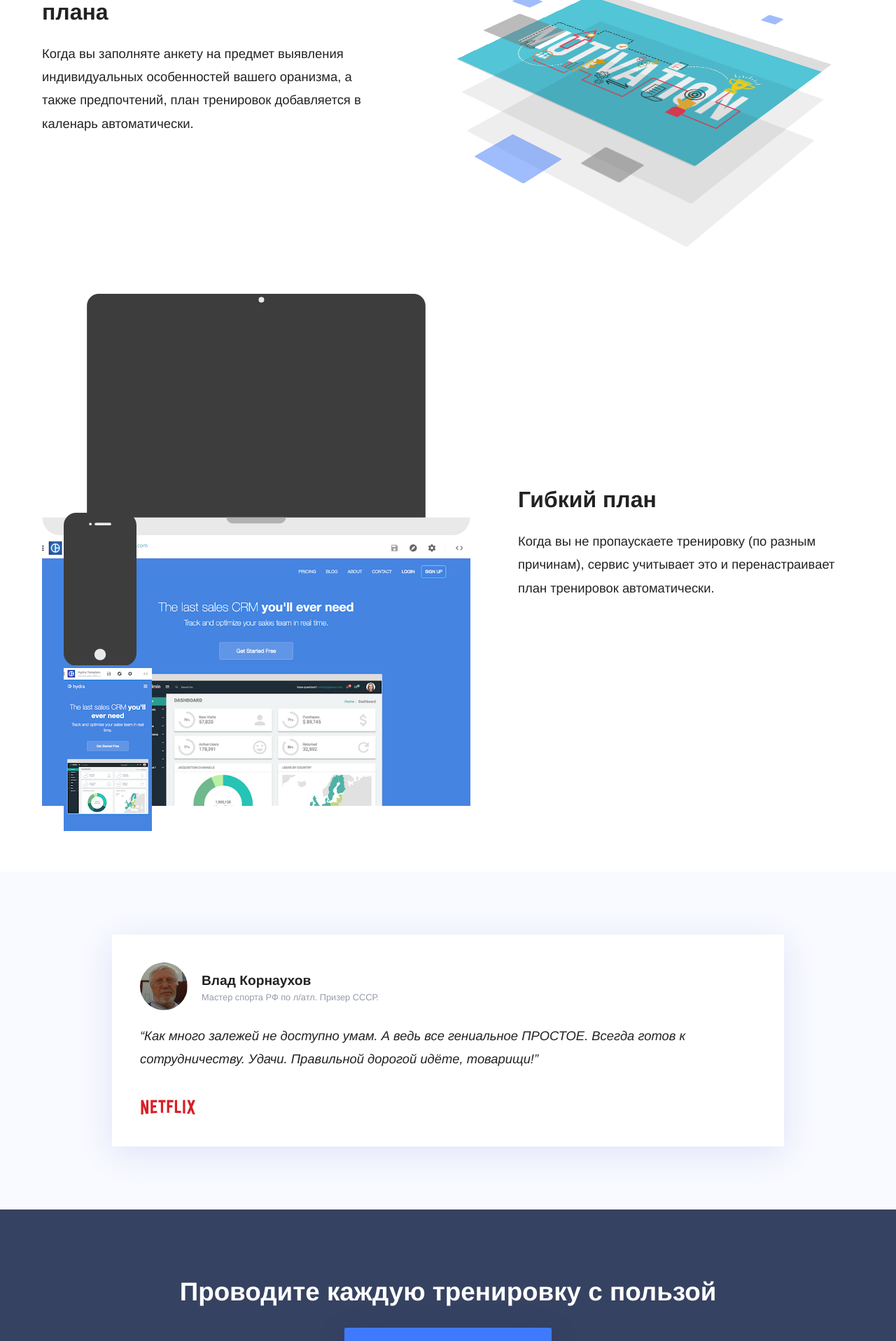
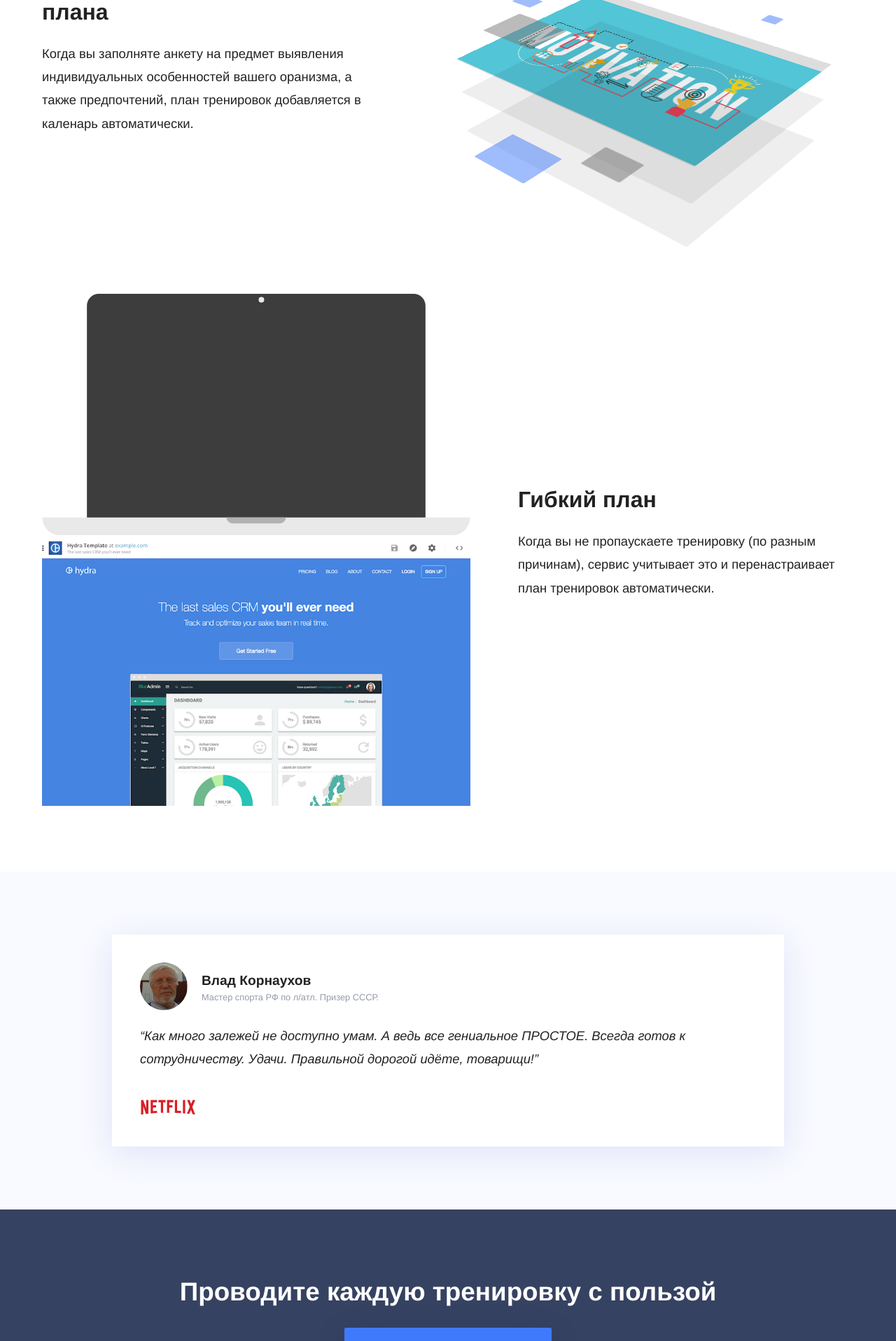
Before and after one commit to RakhimyanTim/adroholic.github.io, a Jekyll site: the page built from pages/index.html, in a window 1280 px wide. Shown: the part 2547-4464 px from the top of the page at 70% size. Built offline with Jekyll 4.4.1, drawn with Linux system fonts in a browser that asks for light colours; some web fonts are replaced.

Commit message:
Update preview.html

```diff
--- a/_includes/components/home-page/preview.html
+++ b/_includes/components/home-page/preview.html
@@ -2,10 +2,5 @@
 	<div class="laptop">
 		{% include svgs/landing-page.html icon="macbook" %}
 		<img src="/images/home/hydra.png" srcset="/images/home/hydra.png 1x, /images/home/hydra@2x.png 2x" alt="Laptop screenshot">
-
-		<div class="phone">
-			{% include svgs/landing-page.html icon="phone" %}
-			<img src="/images/home/hydra-phone.jpg" srcset="/images/home/hydra-phone.png 1x, /images/home/hydra-phone@2x.png 2x" alt="Phone screenshot">
-		</div>
 	</div>
 </div>
```
